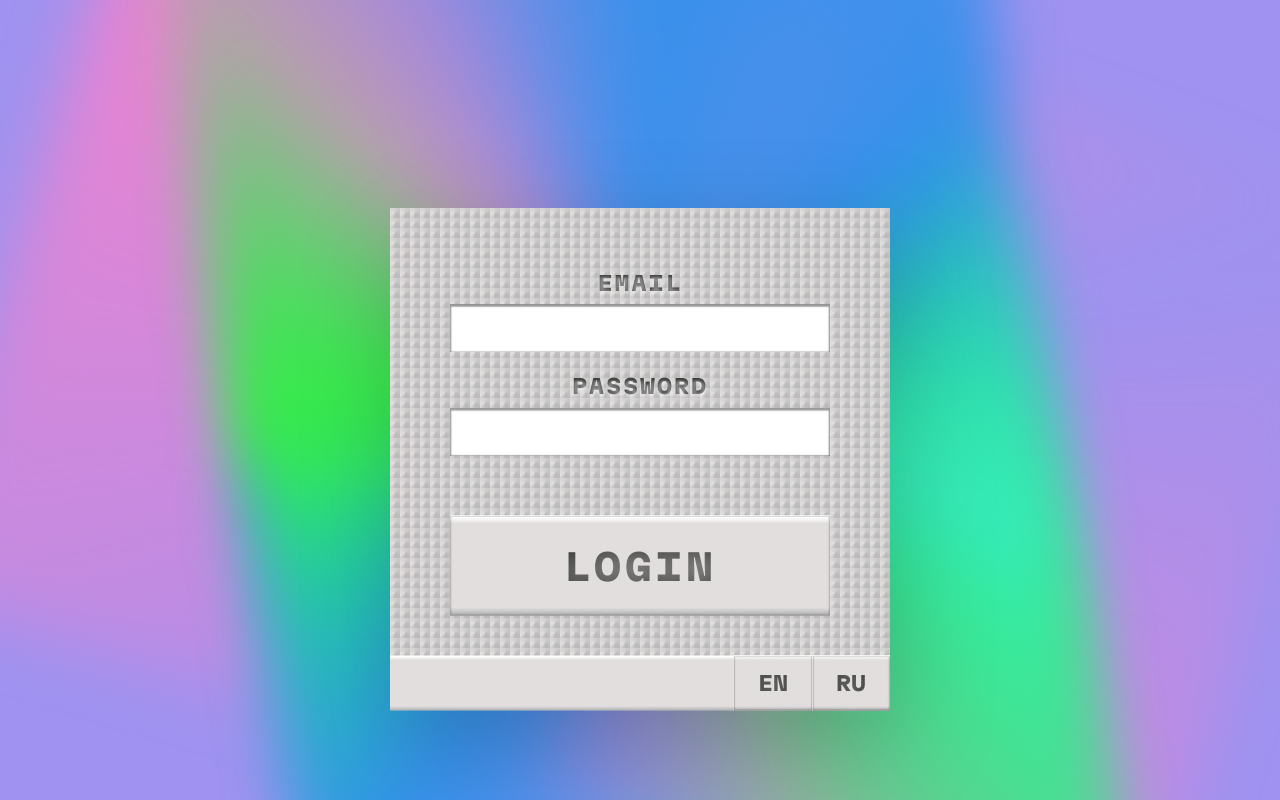
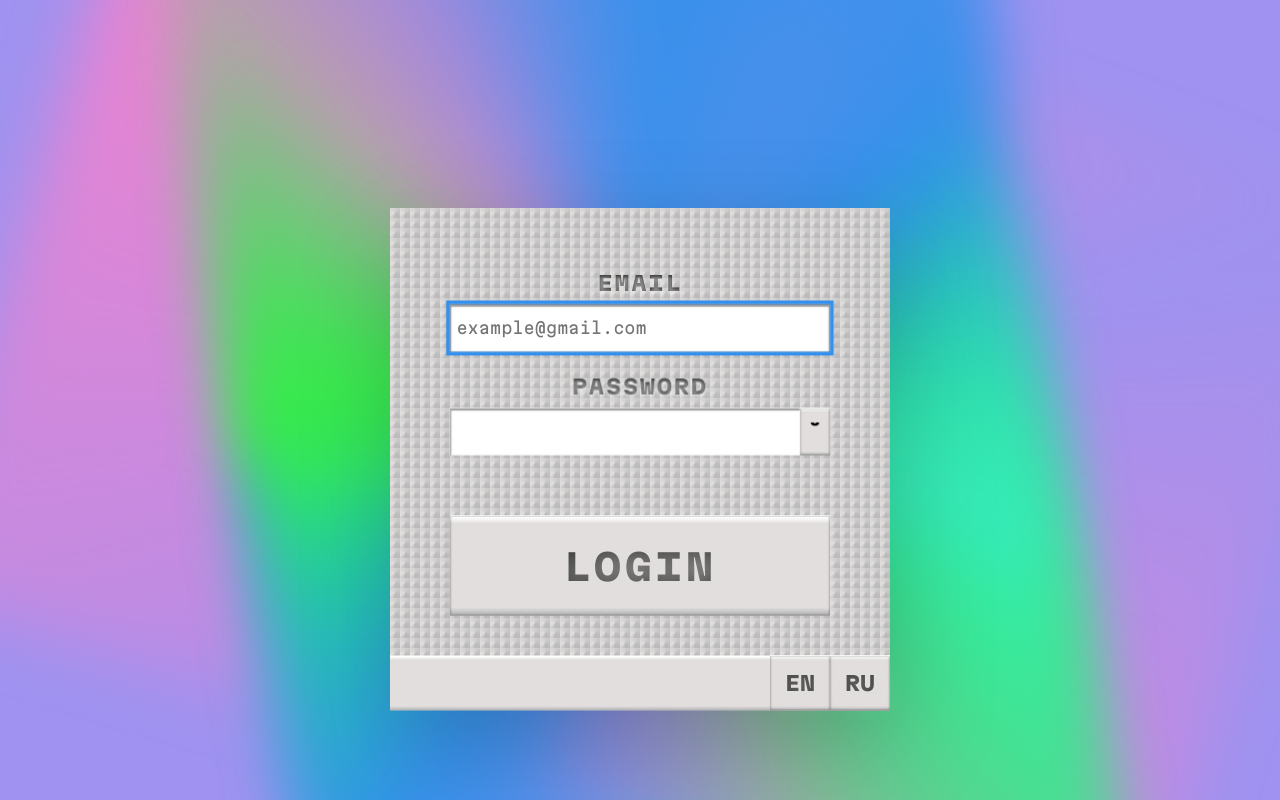
Before and after one commit to Fedinyak/auth-form-game, a React (Vite) app: page / in a window 1280 px wide. Built offline with nearby package versions, Linux system fonts and the light colour scheme.

Commit message:
Make form components

```diff
--- a/src/components/Form/Form.jsx
+++ b/src/components/Form/Form.jsx
@@ -1,31 +1,246 @@
-// import { useState, useRef, useEffect } from "react";
+import classNames from "classnames";
+import { useState } from "react";
 import { useTranslation } from "react-i18next";
 
+const Input = ({
+  children,
+  type,
+  value,
+  onChange,
+  onBlur,
+  placeholder,
+  autoComplete,
+  fieldType,
+  isAutoFocus,
+  isInvalid,
+}) => {
+  const { t } = useTranslation();
+
+  const inputStyle = classNames("form-input", {
+    "form-input-error": !!isInvalid,
+  });
+
+  return (
+    <label className={`${fieldType}-label`} htmlFor={fieldType}>
+      {t(`form.${fieldType}`)}
+      <input
+        placeholder={placeholder}
+        name={fieldType}
+        id={fieldType}
+        className={inputStyle}
+        type={type}
+        autoComplete={autoComplete}
+        onChange={onChange}
+        onBlur={onBlur}
+        value={value}
+        aria-invalid="true"
+        aria-errormessage={`${fieldType}-error`}
+        autoFocus={isAutoFocus}
+      />
+      {children}
+    </label>
+  );
+};
+
+const ErrorMessage = ({ error, fieldType }) => {
+  return (
+    <div
+      className="error-messages"
+      id={`${fieldType}-error`}
+      aria-live="assertive"
+    >
+      {error}
+    </div>
+  );
+};
+
 const Form = ({ loginHandle }) => {
+  const [email, setEmail] = useState("");
+  const [emailError, setEmailError] = useState("");
+  const [password, setPassword] = useState("");
+  const [passwordError, setPasswordError] = useState("");
+  const [isSubmitting, setIsSubmitting] = useState(false);
+
+  const [isPasswordShow, setIsPasswordShow] = useState(false);
+
   const { t } = useTranslation();
+
+  // eslint-disable-next-line no-useless-escape
+  const emailRegex = /^[\w-\.]+@([\w-]+\.)+[\w-]{2,4}$/g;
+
+  const validateEmail = e => {
+    if (e.target.value !== "" && !e.target.value.match(emailRegex)) {
+      setEmailError(t("form.errorValidEmail"));
+      console.log("error email");
+      return;
+    }
+    setEmailError("");
+  };
+
+  const isFieldEmpty = str => {
+    if (str === "") {
+      console.log("empty field");
+      return true;
+    }
+  };
 
   const handleSubmit = e => {
     e.preventDefault();
+
+    if (isFieldEmpty(email)) {
+      setEmailError(t("form.errorRequired"));
+      console.log("email empty");
+    }
+    if (isFieldEmpty(password)) {
+      setPasswordError(t("form.errorRequired"));
+      console.log("password empty");
+    }
+    if (!isFieldEmpty(email) && !isFieldEmpty(password)) {
+      console.log("form submitted");
+      setEmailError("");
+      setPasswordError("");
+      setIsSubmitting(true);
+      setTimeout(() => {
+        setIsSubmitting(false);
+      }, 2000);
+      loginHandle();
+    }
     // console.log('Form submitted:', formData);
+  };
+
+  const handleEmailChange = e => {
+    setEmail(e.target.value);
+    setEmailError("");
+    // if (emailError) {
+    //   validateEmail(e);
+    // }
+  };
+
+  const handlePasswordChange = e => {
+    setPassword(e.target.value);
+    setPasswordError("");
+  };
+
+  const showPassword = () => {
+    setIsPasswordShow(!isPasswordShow);
   };
 
   return (
     <form className="form" onSubmit={handleSubmit}>
-      <label>
+      <Input
+        value={email}
+        onChange={handleEmailChange}
+        onBlur={validateEmail}
+        placeholder="example@gmail.com"
+        fieldType="email"
+        autoComplete="email"
+        type="email"
+        isAutoFocus={true}
+        isInvalid={emailError}
+      >
+        {emailError && <ErrorMessage error={emailError} fieldType={"email"} />}
+      </Input>
+
+      {/* <label className="form-label" htmlFor="email">
         {t("form.email")}
-        {/* <input type="email" autoComplete="username" required /> */}
-        <input className="form-input" type="email" autoComplete="username" />
-      </label>
-      <label>
+        <input
+          placeholder="example@gmail.com"
+          name="email"
+          id="email"
+          className="form-input"
+          type="email"
+          autoComplete="email"
+          onChange={handleEmailChange}
+          onBlur={validateEmail}
+          value={email}
+          aria-invalid="true"
+          aria-errormessage="email-error"
+          autoFocus
+          // required
+        /> */}
+      {/* {emailError && (
+          <div
+            className="error-messages"
+            id="email-error"
+            aria-live="assertive"
+          >
+            {emailError}
+          </div>
+        )} */}
+      {/* {emailError && <ErrorMessage error={emailError} fieldType={"email"} />}
+      </label> */}
+      <Input
+        value={password}
+        onChange={handlePasswordChange}
+        onBlur={null}
+        placeholder={null}
+        fieldType="password"
+        autoComplete="current-password"
+        type={isPasswordShow ? "text" : "password"}
+        isAutoFocus={false}
+        isInvalid={passwordError}
+      >
+        <button
+          className="button-show-password"
+          type="button"
+          aria-label="Show password"
+          onClick={showPassword}
+        >
+          <div className="eye-icon">{isPasswordShow ? "⦿" : "˘"}</div>
+          {/* {isPasswordShow ? (
+            <div className="eye-icon">⦿</div>
+          ) : (
+            <div className="eye-icon">˘</div>
+          )} */}
+          {/* <div class="eye-icon">⏝⌽⌣⦿◉●</div> */}
+        </button>
+        {passwordError && (
+          <ErrorMessage error={passwordError} fieldType={"password"} />
+        )}
+      </Input>
+      {/* <label className="form-label" htmlFor="password">
         {t("form.password")}
         <input
+          name="password"
+          id="password"
           className="form-input"
-          type="password"
+          type={isPasswordShow ? "text" : "password"}
           autoComplete="current-password"
+          onChange={handlePasswordChange}
+          value={password}
+          aria-invalid="true"
+          aria-errormessage="password-error"
+          // required
         />
-        {/* <input type="password" autoComplete="current-password" required /> */}
-      </label>
-      <button className="button button-login" onClick={loginHandle}>
+        <button
+          className="button-show-password"
+          type="button"
+          aria-label="Show password"
+          onClick={showPassword}
+        > */}
+      {/* <div className="eye-icon">{isPasswordShow ? "⦿" : "˘"}</div> */}
+      {/* {isPasswordShow ? (
+            <div className="eye-icon">⦿</div>
+          ) : (
+            <div className="eye-icon">˘</div>
+          )} */}
+      {/* <div class="eye-icon">⏝⌽⌣⦿◉●</div> */}
+      {/* </button> */}
+      {/* {passwordError && (
+          <ErrorMessage error={passwordError} fieldType={"password"} />
+        )} */}
+      {/* {passwordError && (
+          <div className="error-messages" id="password" aria-live="assertive">
+            {passwordError}
+          </div>
+        )} */}
+      {/* </label> */}
+      <button
+        className="button button-login"
+        // onClick={loginHandle}
+        type="submit"
+        disabled={emailError || passwordError || isSubmitting}
+      >
         <span className="button-text">{t("form.buttonLogin")}</span>
       </button>
     </form>
--- a/src/components/Form/form.css
+++ b/src/components/Form/form.css
@@ -9,6 +9,14 @@
 .form-input {
   margin-top: 0.3rem;
   margin-bottom: 1rem;
+}
+
+.form-input-error {
+  background-color: var(--pink-dark);
+}
+
+.form-label {
+  position: relative;
 }
 
 .button-login {
@@ -63,3 +71,44 @@
   text-shadow: 0px 2px 3px var(--text-shadow);
   transition: text-shadow 0.3s ease-out;
 }
+
+.button-show-password {
+  position: absolute;
+  /* background: none; */
+  /* box-shadow: none; */
+  width: 1.5rem;
+  height: 2.4rem;
+  /* right: 49px; */
+  /* bottom: 201px; */
+  right: 0;
+  bottom: 16px;
+  padding: 0.2rem 0.3rem;
+  background-image: linear-gradient(
+    var(--white) 2%,
+    var(--cube-color-light) 8% 92%,
+    var(--cube-color-dark) 98%
+  );
+}
+
+.error-messages {
+  position: absolute;
+  box-sizing: border-box;
+  text-transform: none;
+  font-size: 0.7em;
+  letter-spacing: normal;
+  font-weight: 400;
+  /* top: 115px; */
+  top: 67px;
+  width: 304px;
+  color: var(--text-color);
+  background-color: var(--pink);
+  box-shadow: 0 1px 2px 0 var(--black-transparent-40);
+  text-shadow: none;
+  text-align: left;
+  padding-left: 0.5em;
+  padding-bottom: 0.2em;
+}
+
+/* input {
+  position: relative;
+} */
--- a/src/components/Ui/LanguageSwitchBtn.jsx
+++ b/src/components/Ui/LanguageSwitchBtn.jsx
@@ -19,10 +19,18 @@ const LanguageSwitchBtn = () => {
 
   return (
     <div className="language-button-container">
-      <button className={buttonClassEn} onClick={() => handleChange("en")}>
+      <button
+        className={buttonClassEn}
+        onClick={() => handleChange("en")}
+        disabled={getLang === "en"}
+      >
         <span className="button-text">en</span>
       </button>
-      <button className={buttonClassRu} onClick={() => handleChange("ru")}>
+      <button
+        className={buttonClassRu}
+        onClick={() => handleChange("ru")}
+        disabled={getLang === "ru"}
+      >
         <span className="button-text">ru</span>
       </button>
     </div>
--- a/src/components/Ui/ui.css
+++ b/src/components/Ui/ui.css
@@ -9,6 +9,8 @@
 }
 
 .button-language {
+  padding-left: 0.75em;
+  padding-right: 0.75em;
   background-image: linear-gradient(
     var(--white) 2%,
     var(--cube-color-light) 8% 92%,
@@ -17,10 +19,17 @@
 }
 
 .active {
-  /* background-color: var(--light-green); */
   background-image: linear-gradient(
     var(--cube-color-dark) 2%,
     var(--cube-color-light) 8% 92%,
-    var(--white) 98%
+    var(--cube-color-dark) 98% /* var(--white) 98% */
   );
 }
+
+.button-language:hover .button-text,
+.active .button-text {
+  /* text-shadow: 0px 2px 20px rgba(255, 255, 255, 0.8); */
+  /* text-shadow: 0px 2px 3px rgba(255, 255, 255, 0.5); */
+  text-shadow: 0px 1px 1px var(--text-shadow);
+  transition: text-shadow 0.1s ease-out;
+}
--- a/src/index.css
+++ b/src/index.css
@@ -130,6 +130,7 @@ html {
   --grey-dark: oklch(0.4732 0.00176 106.8);
   --white: oklch(1 0 0);
   --pink: oklch(0.749 0.1605 338.96);
+  --pink-dark: oklch(0.97 0.03 336.84);
   --blue: oklch(0.6443 0.1606 251.84);
   --green: oklch(0.8222 0.2462 144.27);
   --light-green: oklch(0.8412 0.1562 169.87);
@@ -229,6 +230,7 @@ label::selection {
 }
 
 label {
+  position: relative;
   color: transparent;
   letter-spacing: 0.1em;
   /* background-color: #3a3939; */
@@ -254,3 +256,12 @@ select {
     outline: none;
   }
 } */
+
+#error {
+  width: 100%;
+  font-size: 80%;
+  color: white;
+  background-color: #900;
+  border-radius: 0 0 5px 5px;
+  box-sizing: border-box;
+}
--- a/src/locales/resources.js
+++ b/src/locales/resources.js
@@ -6,6 +6,8 @@ export default {
         password: "Пароль",
         buttonLogin: "Войти",
         buttonLogout: "Выйти",
+        errorValidEmail: "Введите правильный адрес почты",
+        errorRequired: "Обязательное поле",
       },
     },
   },
@@ -16,6 +18,8 @@ export default {
         password: "Password",
         buttonLogin: "Login",
         buttonLogout: "Logout",
+        errorValidEmail: "Enter a valid email address",
+        errorRequired: "Required field",
       },
     },
   },
```
